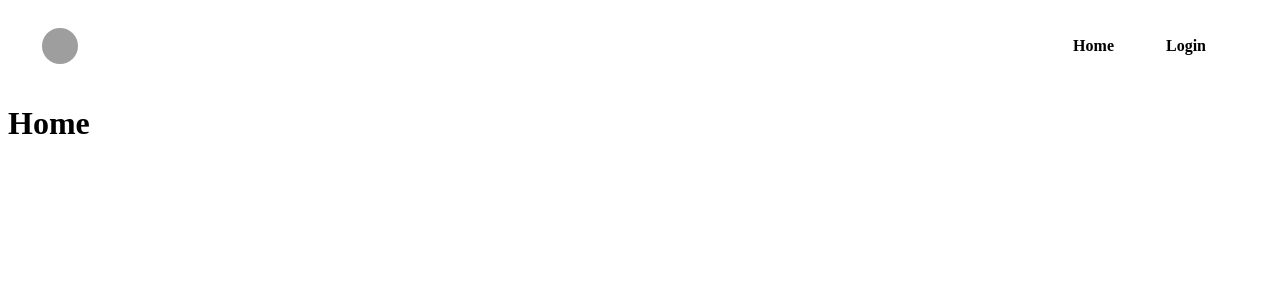
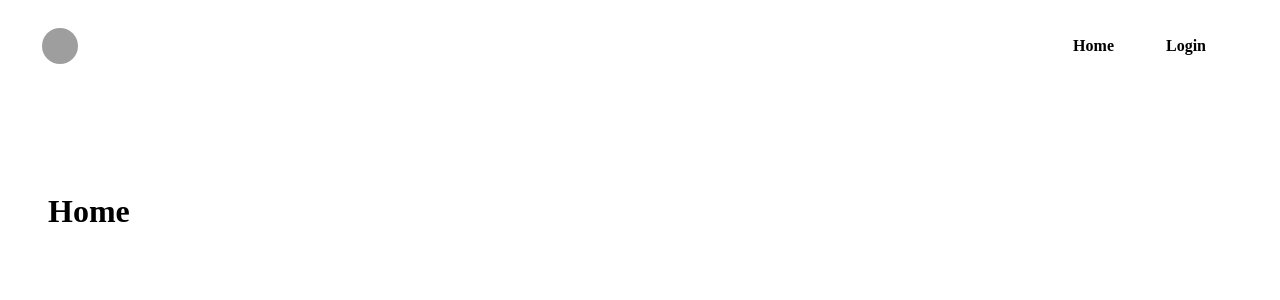
Before and after one commit to abraao0liveira/URLeasy, a Vue app: page / in a window 1280 px wide. Shown: the top 300 px of the page. Built offline with nearby package versions, Linux system fonts and the light colour scheme; grey boxes are pictures that could not be loaded; the HTML template or start-up script is replaced by a standard one.

Commit message:
update styles HomeContainer

```diff
--- a/src/views/HomeView.vue
+++ b/src/views/HomeView.vue
@@ -2,8 +2,22 @@
 </script>
 
 <template>
-  <h1>Home</h1>
+  <div className="HomeContainer">
+    <h1>Home</h1>
+  </div>
 </template>
 
 <style>
+  .HomeContainer {
+    max-width: 74rem;
+    min-height: calc(100vh - 10rem);
+    margin: 3rem auto;
+    padding: 2.5rem;
+
+    background: var(--gray-800);
+    border-radius: 8px;
+
+    display: flex;
+    flex-direction: column;
+  }
 </style>
```
